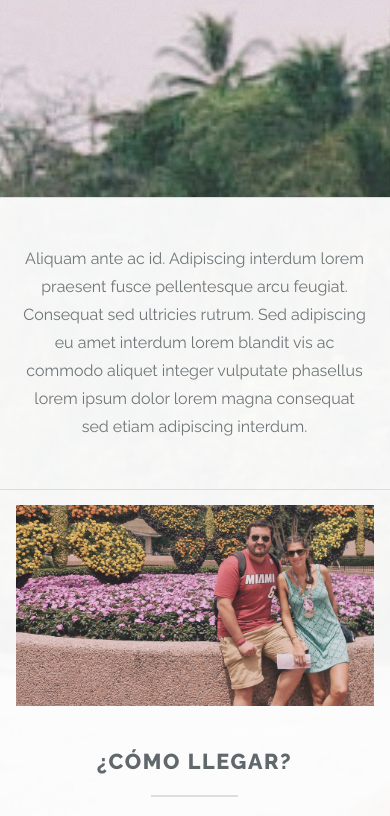
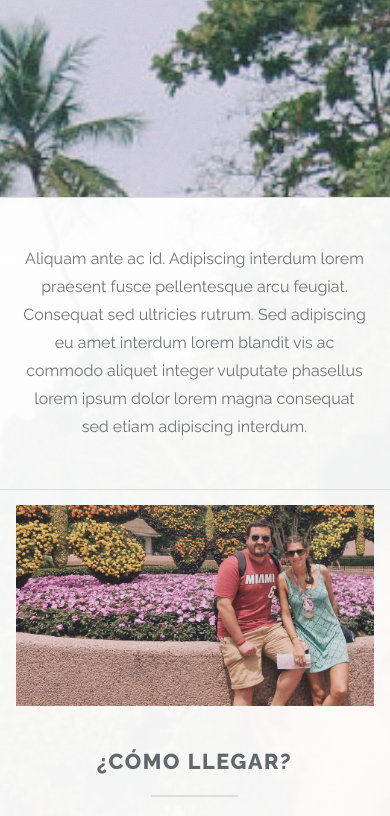
Before and after one commit to mjlescano/micayfede, a website: page app/index.html in a window 390 px wide. Shown: the part 478-1294 px from the top of the page. Drawn offline with Linux system fonts and the light colour scheme.

Commit message:
responsive bg

```diff
--- a/app/assets/css/main.css
+++ b/app/assets/css/main.css
@@ -1311,11 +1311,17 @@
 
 	html {
 		background-color: #313a3d;
-		background-attachment: fixed,						fixed;
-		background-image: url("images/overlay.png"), url("../../images/bg.jpg");
-		background-position: top left,					center center;
-		background-repeat: repeat,						none;
-		background-size: auto,						cover;
+		background-attachment: fixed, fixed;
+		background-image: url('images/overlay.png'), url('../../images/bg.jpg');
+		background-position: top left, center center;
+		background-repeat: repeat, none;
+		background-size: auto, cover;
+	}
+
+	@media screen and (orientation: portrait) {
+		html {
+			background-image: url('images/overlay.png'), url('../../images/bg-portrait.jpg');
+		}
 	}
 
 	html.is-loading body *, html.is-loading body *:before, html.is-loading body *:after {
```
